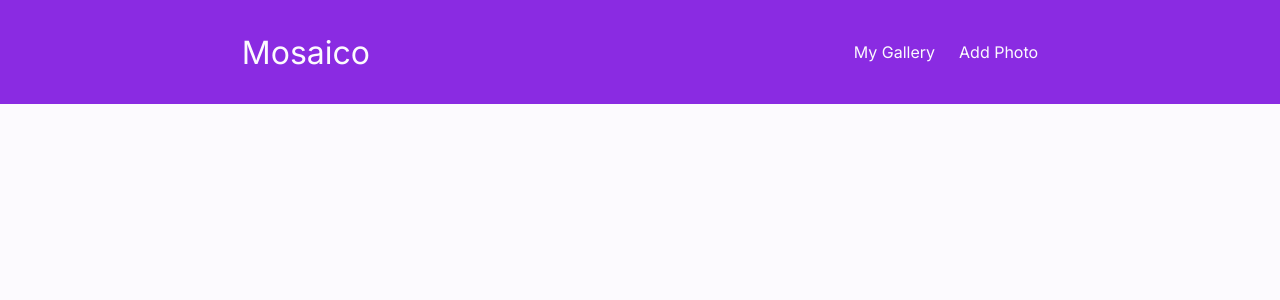
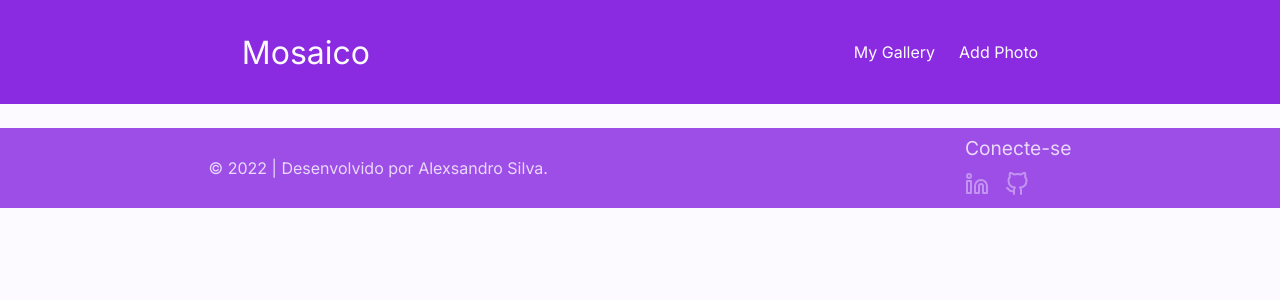
Before and after one commit to alexsandro-cristiano/free-photos, a React (Create React App) app: page / in a window 1280 px wide. Shown: the top 300 px of the page. Built offline with nearby package versions, Linux system fonts and the light colour scheme.

Commit message:
<feat>:adiciona componente footer e biblioteca react icones

```diff
--- a/package.json
+++ b/package.json
@@ -11,6 +11,7 @@
     "@types/react-dom": "^18.0.6",
     "react": "^18.2.0",
     "react-dom": "^18.2.0",
+    "react-icons": "^4.6.0",
     "react-scripts": "5.0.1",
     "styled-components": "^5.3.6",
     "typescript": "^4.8.3",
--- a/src/App.tsx
+++ b/src/App.tsx
@@ -2,11 +2,14 @@ import { ThemeProvider } from 'styled-components'
 import { defaultTheme } from './styles/theme/default'
 import { GlobalStyle } from './styles/global'
 import { Header } from './components/Header'
+import { Gallery } from './pages/Gallery'
+import { Footer } from './components/Footer'
 
 export function App() {
   return (
     <ThemeProvider theme={defaultTheme}>
       <Header />
+      <Footer />
       <GlobalStyle />
     </ThemeProvider>
   )
--- /dev/null
+++ b/src/components/Footer/index.tsx
@@ -0,0 +1,30 @@
+import { Container, Direitos, Midias } from './styles'
+import { FiGithub, FiLinkedin } from 'react-icons/fi'
+
+export function Footer() {
+  return (
+    <Container>
+      <Direitos>
+        <p>&copy; 2022 | Desenvolvido por Alexsandro Silva.</p>
+      </Direitos>
+      <Midias>
+        <h3>Conecte-se</h3>
+        <ul>
+          <li>
+            <a
+              href="https://www.linkedin.com/in/alexsandro-cristiano"
+              target="_blank"
+            >
+              <FiLinkedin size={24} />
+            </a>
+          </li>
+          <li>
+            <a href="https://github.com/alexsandro-cristiano" target="_blank">
+              <FiGithub size={24} />
+            </a>
+          </li>
+        </ul>
+      </Midias>
+    </Container>
+  )
+}
--- /dev/null
+++ b/src/components/Footer/styles.ts
@@ -0,0 +1,35 @@
+import styled from 'styled-components'
+
+export const Container = styled.footer`
+  height: 5rem;
+  margin-top: 1.5rem;
+  display: flex;
+  align-items: center;
+  justify-content: space-around;
+  background: ${props => props.theme['blueviolet-600']};
+  color: ${props => props.theme['blueviolet-200']};
+`
+export const Direitos = styled.section`
+  font-size: 1rem;
+`
+export const Midias = styled.section`
+  h3 {
+    font-weight: 400;
+    font-size: 1.2rem;
+    margin-bottom: 0.8rem;
+  }
+  ul {
+    display: flex;
+    gap: 1rem;
+    li {
+      a {
+        color: ${props => props.theme['blueviolet-200']};
+        opacity: 0.5;
+        transition: all 0.3s ease-in-out;
+        &:hover {
+          opacity: 1;
+        }
+      }
+    }
+  }
+`
```
Also changed, not shown: 1 other file (tests, documents, lock files or other folders).
